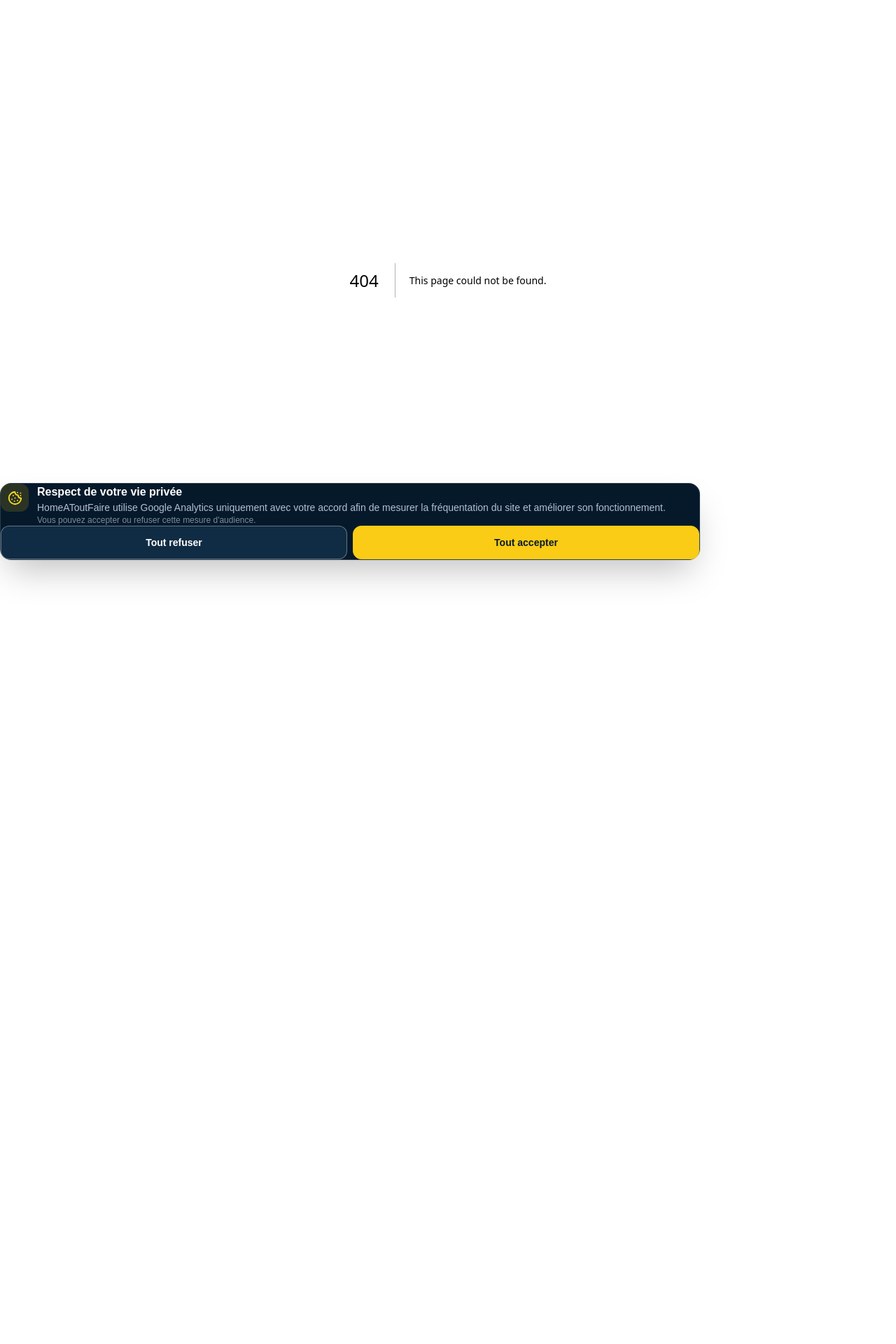
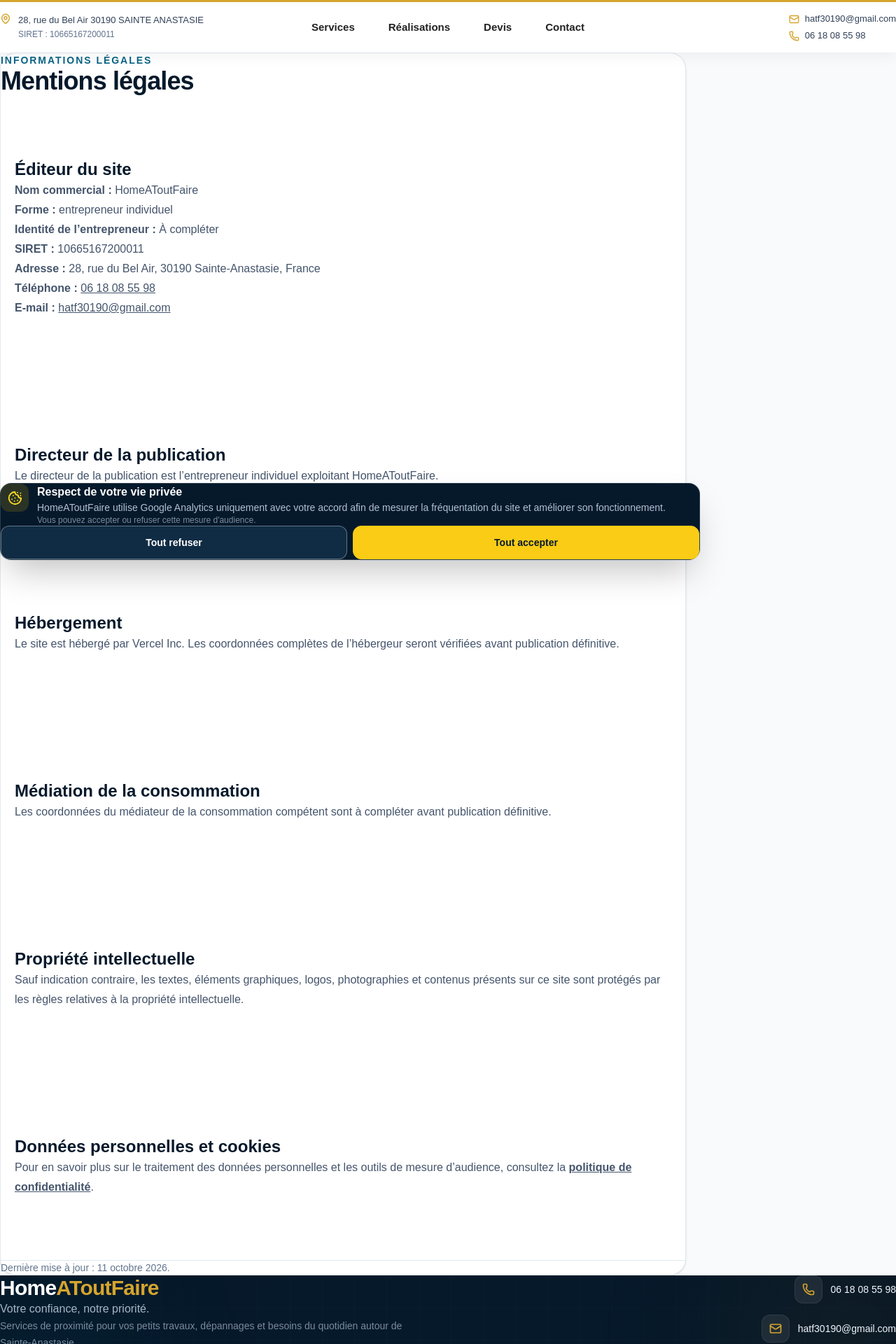
Before and after one commit to Thibal45/homeatoutfaire-premium, a Next.js app: page /mentions-legales in a window 1280 px wide. Before the commit this address had no page. Shown: the top 1920 px of the page at 70% size. Before the commit the page ends 800 px from the top, so only its background shows below. Built offline with nearby package versions, Linux system fonts and the light colour scheme.

Commit message:
Ajout des mentions légales

```diff
--- /dev/null
+++ b/app/mentions-legales/page.tsx
@@ -0,0 +1,84 @@
+import type { Metadata } from "next";
+import Footer from "../components/Footer";
+import Header from "../components/Header";
+
+export const metadata: Metadata = {
+  title: "Mentions légales",
+  description: "Mentions légales du site HomeAToutFaire.",
+  alternates: { canonical: "/mentions-legales" },
+  robots: { index: false, follow: true },
+};
+
+export default function MentionsLegalesPage() {
+  return (
+    <>
+      <Header />
+      <main className="min-h-screen bg-slate-50 px-5 pb-16 pt-28 text-slate-700 sm:px-8 sm:pb-20 sm:pt-32 lg:px-10">
+        <article className="mx-auto max-w-[980px] rounded-3xl border border-slate-200 bg-white p-6 shadow-sm sm:p-8 lg:p-10">
+          <p className="text-sm font-bold uppercase tracking-[0.14em] text-[#0A6587]">
+            Informations légales
+          </p>
+          <h1 className="mt-3 text-3xl font-bold tracking-tight text-[#06192B] sm:text-4xl">
+            Mentions légales
+          </h1>
+
+          <LegalSection title="Éditeur du site">
+            <p><strong>Nom commercial :</strong> HomeAToutFaire</p>
+            <p><strong>Forme :</strong> entrepreneur individuel</p>
+            <p><strong>Identité de l’entrepreneur :</strong> À compléter</p>
+            <p><strong>SIRET :</strong> 10665167200011</p>
+            <p><strong>Adresse :</strong> 28, rue du Bel Air, 30190 Sainte-Anastasie, France</p>
+            <p><strong>Téléphone :</strong> <a className="underline hover:text-[#0A6587]" href="tel:0618085598">06 18 08 55 98</a></p>
+            <p><strong>E-mail :</strong> <a className="underline hover:text-[#0A6587]" href="mailto:hatf30190@gmail.com">hatf30190@gmail.com</a></p>
+          </LegalSection>
+
+          <LegalSection title="Directeur de la publication">
+            <p>Le directeur de la publication est l’entrepreneur individuel exploitant HomeAToutFaire.</p>
+          </LegalSection>
+
+          <LegalSection title="Hébergement">
+            <p>Le site est hébergé par Vercel Inc. Les coordonnées complètes de l’hébergeur seront vérifiées avant publication définitive.</p>
+          </LegalSection>
+
+          <LegalSection title="Médiation de la consommation">
+            <p>Les coordonnées du médiateur de la consommation compétent sont à compléter avant publication définitive.</p>
+          </LegalSection>
+
+          <LegalSection title="Propriété intellectuelle">
+            <p>
+              Sauf indication contraire, les textes, éléments graphiques, logos, photographies et contenus présents sur ce site sont protégés par les règles relatives à la propriété intellectuelle.
+            </p>
+          </LegalSection>
+
+          <LegalSection title="Données personnelles et cookies">
+            <p>
+              Pour en savoir plus sur le traitement des données personnelles et les outils de mesure d’audience, consultez la{" "}
+              <a className="font-semibold underline hover:text-[#0A6587]" href="/politique-confidentialite">
+                politique de confidentialité
+              </a>.
+            </p>
+          </LegalSection>
+
+          <p className="mt-10 border-t border-slate-200 pt-6 text-sm text-slate-500">
+            Dernière mise à jour : 11 octobre 2026.
+          </p>
+        </article>
+      </main>
+      <Footer />
+    </>
+  );
+}
+
+type LegalSectionProps = {
+  title: string;
+  children: React.ReactNode;
+};
+
+function LegalSection({ title, children }: LegalSectionProps) {
+  return (
+    <section className="mt-9">
+      <h2 className="text-xl font-bold text-[#06192B] sm:text-2xl">{title}</h2>
+      <div className="mt-3 space-y-2 leading-7 text-slate-600">{children}</div>
+    </section>
+  );
+}
```
